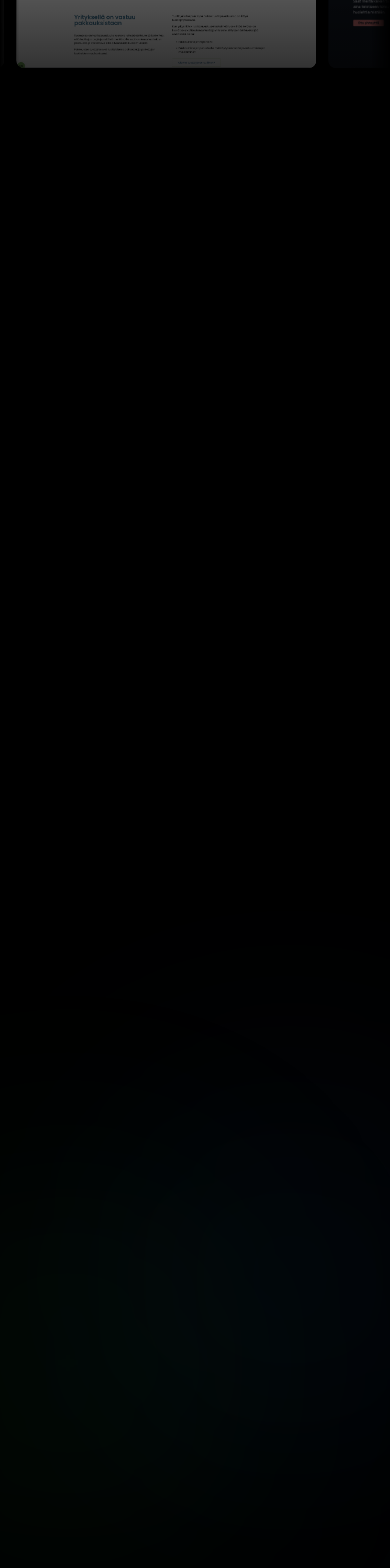
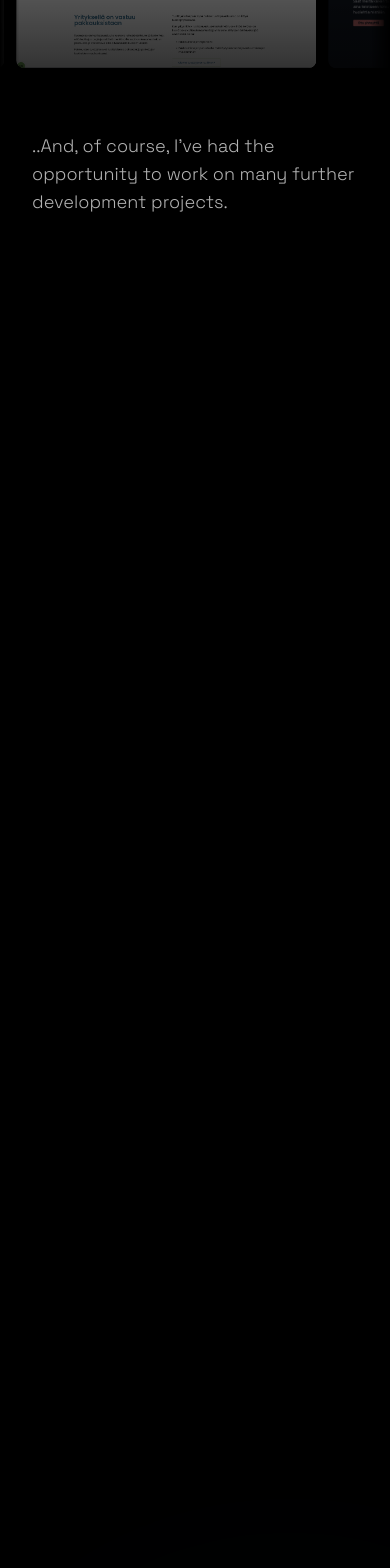
Before and after one commit to villetoimela/villetoimela-site-v3, a Next.js app: page / in a window 390 px wide. Shown: the part 9560-11128 px from the top of the page. Built offline with nearby package versions, Linux system fonts and the light colour scheme; grey boxes are pictures that could not be loaded.

Commit message:
Enhance ProjectMarquee and TechStack components: Add additional text to ProjectMarquee for improved context and expand technology list in TechStack with new technologies, while adjusting layout for better presentation.

```diff
--- a/components/ProjectMarquee.tsx
+++ b/components/ProjectMarquee.tsx
@@ -260,6 +260,16 @@ export default function ProjectMarquee() {
         ))}
       </div>
 
+      {/* Additional text */}
+      <div className="container mx-auto px-8 md:px-16 mt-16">
+        <p
+          className="text-lg md:text-xl text-white/70 font-light"
+          style={{ fontFamily: 'var(--font-space-grotesk)' }}
+        >
+          ..And, of course, I've had the opportunity to work on many further development projects.
+        </p>
+      </div>
+
     </section>
   )
 }
--- a/components/TechStack.tsx
+++ b/components/TechStack.tsx
@@ -10,17 +10,31 @@ const TechStack = () => {
   const sectionRef = useRef<HTMLDivElement>(null)
 
   const technologies = [
+    { name: 'HTML', color: '#E34F26' },
+    { name: 'CSS', color: '#1572B6' },
+    { name: 'JavaScript', color: '#F7DF1E' },
+    { name: 'Tailwind', color: '#06B6D4' },
+    { name: 'React', color: '#61DAFB' },
+    { name: 'PHP', color: '#777BB4' },
+    { name: 'SCSS', color: '#CC6699' },
+    { name: 'Next.js', color: '#FFFFFF' },
+    { name: 'Git', color: '#F05032' },
+    { name: 'WordPress', color: '#21759B' },
+    { name: 'jQuery', color: '#0769AD' },
     { name: 'TypeScript', color: '#3178C6' },
-    { name: 'React', color: '#61DAFB' },
-    { name: 'Next.js', color: '#FFFFFF' },
-    { name: 'Node.js', color: '#339933' },
-    { name: 'Tailwind CSS', color: '#06B6D4' },
+    { name: 'SQL', color: '#4479A1' },
+    { name: 'PostgreSQL', color: '#4169E1' },
+    { name: 'Bootstrap', color: '#7952B3' },
     { name: 'GSAP', color: '#88CE02' },
-    { name: 'Framer Motion', color: '#FF0055' },
-    { name: 'Three.js', color: '#000000' },
-    { name: 'PostgreSQL', color: '#4169E1' },
-    { name: 'MongoDB', color: '#47A248' },
-    { name: 'Git', color: '#F05032' },
+    { name: 'NPM', color: '#CB3837' },
+    { name: 'Yarn', color: '#2C8EBB' },
+    { name: 'ACF', color: '#00D3AE' },
+    { name: 'Gutenberg', color: '#00669B' },
+    { name: 'HubSpot', color: '#FF7A59' },
+    { name: 'REST API', color: '#00C7B7' },
+    { name: 'AI', color: '#FF6B9D' },
+    { name: 'UI/UX', color: '#9333EA' },
+    { name: 'Web Design', color: '#8B5CF6' },
     { name: 'Figma', color: '#F24E1E' },
   ]
 
@@ -97,7 +111,7 @@ const TechStack = () => {
         </div>
 
         {/* Tech List */}
-        <div className="tech-list max-w-4xl mx-auto">
+        <div className="tech-list max-w-7xl mx-auto grid grid-cols-1 lg:grid-cols-2 lg:gap-x-12">
           {technologies.map((tech, index) => (
             <div
               key={tech.name}
@@ -107,7 +121,7 @@ const TechStack = () => {
               <div className="absolute top-0 left-0 right-0 h-px bg-white/10" />
 
               {/* Tech row */}
-              <div className="relative py-8 cursor-pointer overflow-hidden">
+              <div className="relative py-6 cursor-pointer overflow-hidden">
                 {/* Background gradient on hover */}
                 <div
                   className="absolute inset-0 opacity-0 group-hover:opacity-100 transition-opacity duration-[400ms]"
@@ -127,12 +141,12 @@ const TechStack = () => {
                 {/* Content */}
                 <div className="relative flex items-center justify-between">
                   {/* Tech name */}
-                  <h3 className="text-3xl md:text-5xl lg:text-6xl font-light text-white group-hover:translate-x-4 transition-transform duration-[400ms]">
+                  <h3 className="text-2xl md:text-3xl lg:text-4xl font-light text-white group-hover:translate-x-4 transition-transform duration-[400ms]">
                     {tech.name}
                   </h3>
 
                   {/* Number */}
-                  <div className="text-white/20 font-mono text-sm group-hover:text-white/40 transition-colors duration-[400ms]">
+                  <div className="text-white/20 font-mono text-xs group-hover:text-white/40 transition-colors duration-[400ms]">
                     {String(index + 1).padStart(2, '0')}
                   </div>
                 </div>
```
